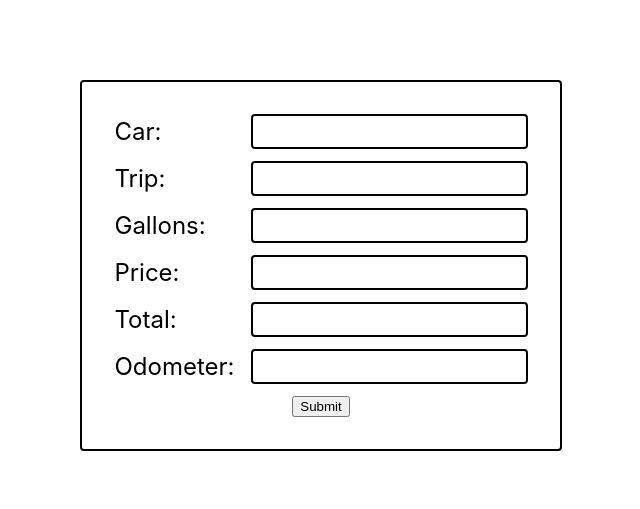
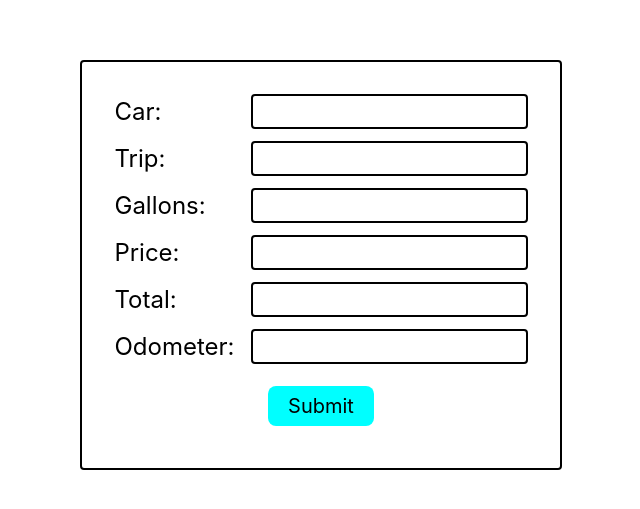
Before and after one commit to mpixton/FuelUpTracker, a Next.js app: page /addFuelUp in a window 1280 px wide. Shown: the part 119-628 px from the top of the page, without its empty margins (319-959 px from the left). Built offline with nearby package versions, Linux system fonts and the light colour scheme.

Commit message:
FEAT: move onsubmit handler to page from component

```diff
--- a/pages/addFuelUp.js
+++ b/pages/addFuelUp.js
@@ -1,16 +1,39 @@
-import react from "react";
+import React from "react";
+import Head from "next/head";
+import { useRouter } from "next/router";
+
 import styles from "../styles/AddFuelUp.module.css";
-import Head from "next/head";
 import InputForm from "../src/InputForm";
 
 export default function AddFuelUp() {
+  const router = useRouter();
+
+  // const handleSubmit = (data) => {
+  //   fetch("/api/fuelUp", {
+  //     method: "POST",
+  //     headers: {
+  //       "Content-Type": "application/json",
+  //       Accept: "application/json",
+  //     },
+  //     body: JSON.stringify(data),
+  //   }).then((res) => {
+  //     if (res.ok) {
+  //       router.push("/");
+  //     }
+  //   });
+  // };
+
+  const handleSubmit = (data) => {
+    console.log(data);
+  };
+
   return (
     <>
       <Head>
         <title>Fuel Tracker</title>
       </Head>
       <div className={styles.centerForm}>
-        <InputForm />
+        <InputForm onSubmit={handleSubmit} />
       </div>
     </>
   );
--- a/src/InputForm.jsx
+++ b/src/InputForm.jsx
@@ -1,4 +1,5 @@
 import React, { useState } from "react";
+
 import {
   validateGallonsOrPPG,
   validateOdometer,
@@ -7,10 +8,9 @@ import {
 } from "../utils/RegexValidators";
 import styles from "../styles/InputForm.module.css";
 import FormInput from "./FormInput";
-import { useRouter } from "next/router";
+import Button from "./Button";
 
-const InputForm = ({}) => {
-  const router = useRouter();
+const InputForm = ({ onSubmit }) => {
   const [fuelUp, setFuelUp] = useState({
     car: "",
     trip: "",
@@ -33,20 +33,9 @@ const InputForm = ({}) => {
     }
   };
 
-  const handleSubmit = (e) => {
-    e.preventDefault();
-    fetch("/api/fuelUp", {
-      method: "POST",
-      headers: {
-        "Content-Type": "application/json",
-        Accept: "application/json",
-      },
-      body: JSON.stringify(fuelUp),
-    }).then((res) => {
-      if (res.ok) {
-        router.push("/");
-      }
-    });
+  const handleSubmit = (event) => {
+    event.preventDefault();
+    onSubmit(fuelUp);
   };
 
   return (
@@ -111,15 +100,16 @@ const InputForm = ({}) => {
           handleInput(e.target.value, "odometer", validateOdometer);
         }}
       />
-      <button
-        type="submit"
-        className={styles.submitBtn}
-        onClick={(e) => {
-          alert("Submit was clicked.");
-        }}
-      >
-        Submit
-      </button>
+      <div className={styles.submitBtn}>
+        <Button
+          type="submit"
+          text="Submit"
+          onClick={(e) => {
+            alert("Submit was clicked.");
+          }}
+          size="large"
+        />
+      </div>
     </form>
   );
 };
```
